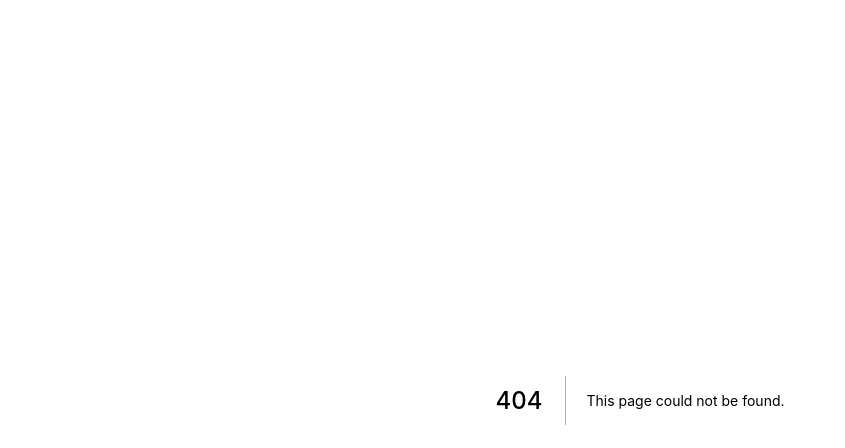
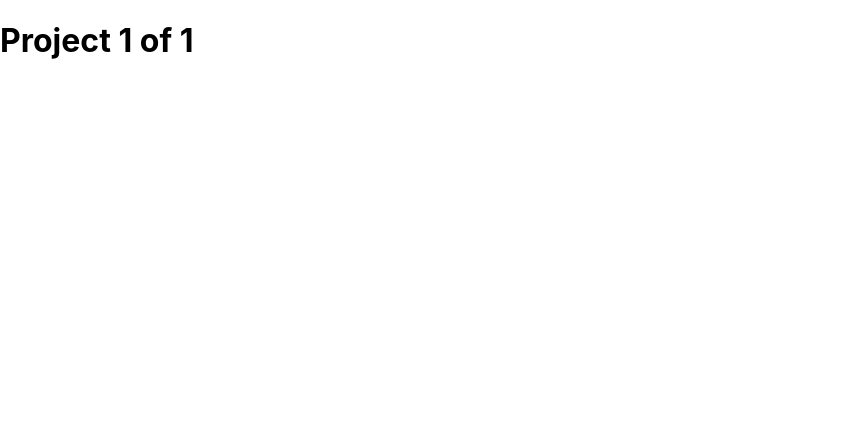
Before and after one commit to neodtruman/nextjs-blog, a Next.js app: page /clients/1/1 in a window 1280 px wide. Before the commit this address had no page. Shown: the top 448 px of the page, without its empty margins (0-845 px from the left). Built offline with nearby package versions, Linux system fonts and the light colour scheme.

Commit message:
Chapter 3

```diff
--- /dev/null
+++ b/pages/403.js
@@ -0,0 +1,5 @@
+export default function ForbiddenPage() {
+  return (
+    <h1>Forbidden !!!</h1>
+  );
+}
--- /dev/null
+++ b/pages/404.js
@@ -0,0 +1,5 @@
+export default function NotFoundPage() {
+  return (
+    <h1>Page Not Found!</h1>
+  );
+}
--- /dev/null
+++ b/pages/clients/[id]/[projectId].js
@@ -0,0 +1,13 @@
+import { useRouter } from "next/router";
+
+export default function ProjectDetailPage() {
+  const router = useRouter();
+  console.log(router.query);
+
+  const clientId = router.query.id;
+  const projectId = router.query.projectId;
+
+  return (
+    <h1>Project {projectId} of {clientId}</h1>
+  );
+}
--- /dev/null
+++ b/pages/posts/index.js
@@ -0,0 +1,5 @@
+export default function AllPostsPage() {
+  return (
+    <h1>All Posts</h1>
+  );
+}
```
Also changed, not shown: pages/posts/[...slug].js (added, +12 -0 lines), pages/posts/[id].js (added, +10 -0 lines).
